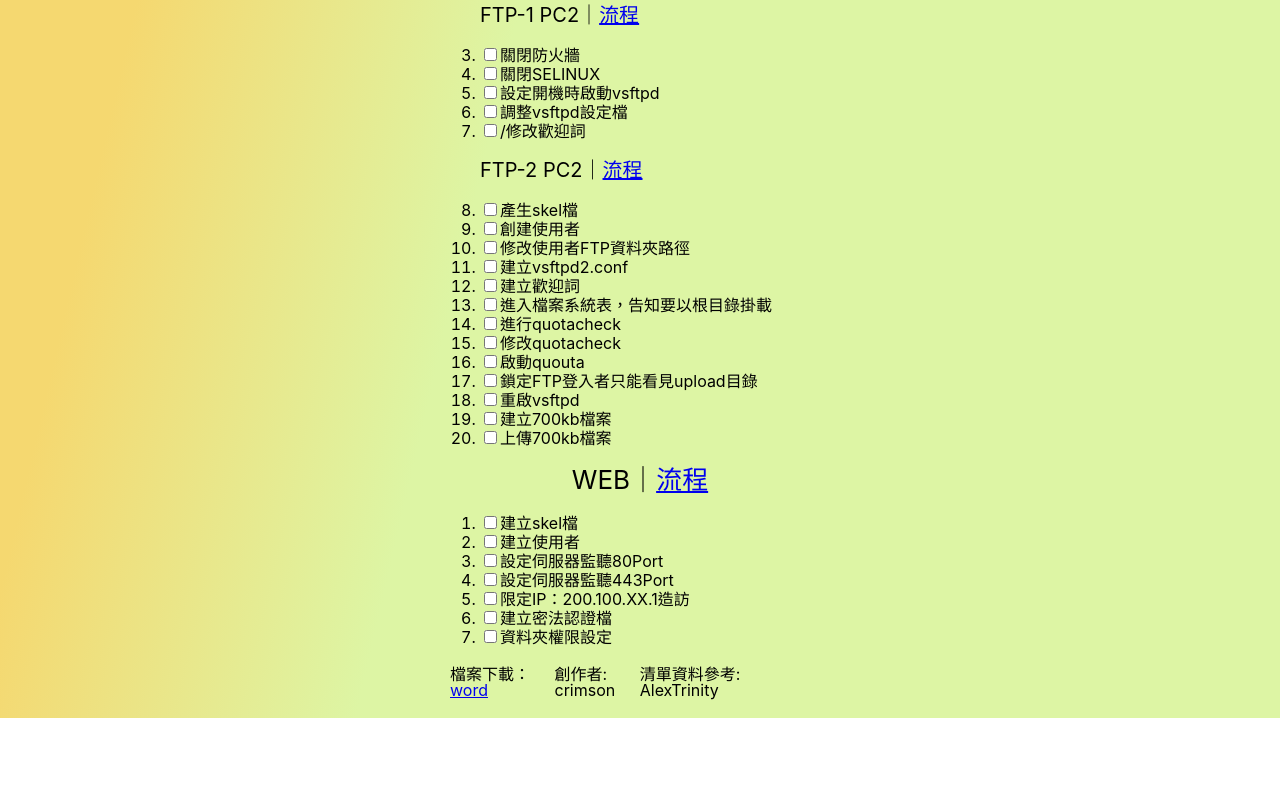
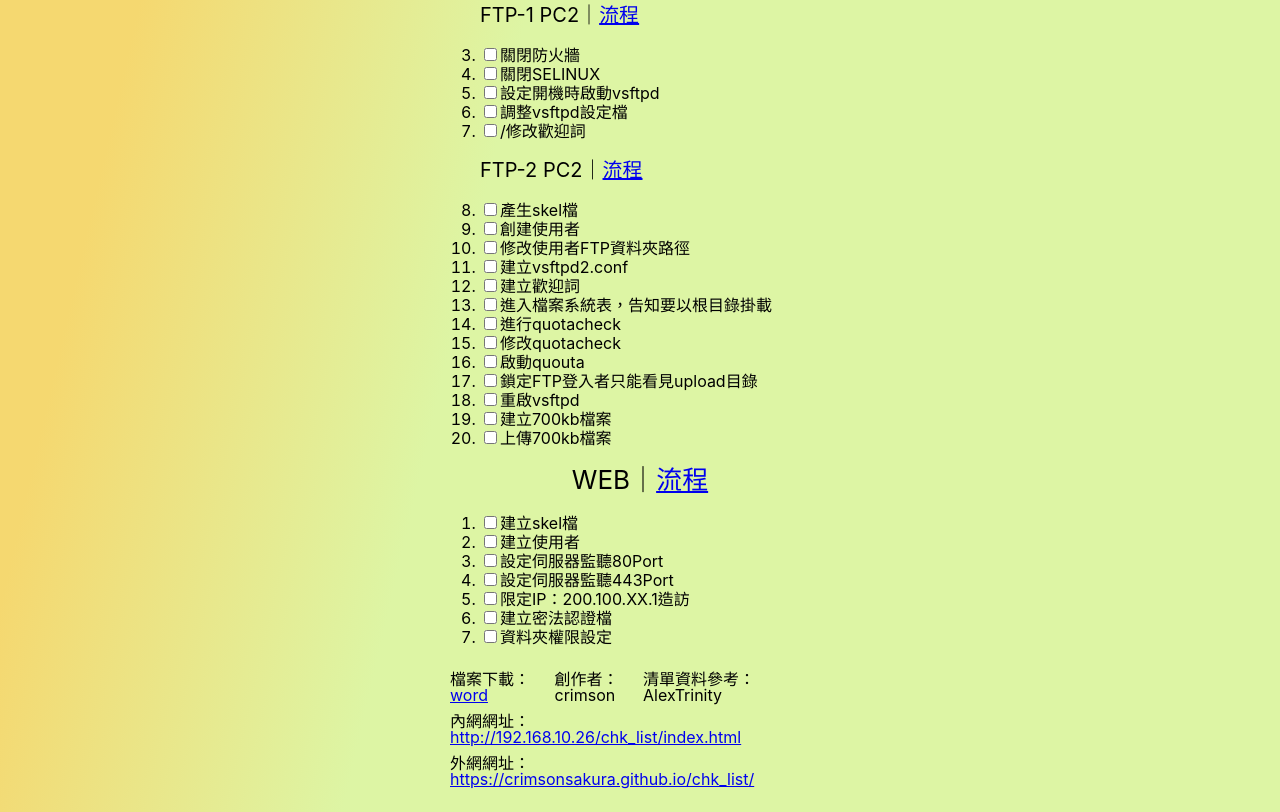
Before and after one commit to crimsonsakura/chk_list, a plain HTML site: page index.html in a window 1280 px wide. Shown: the part 409-1221 px from the top of the page. Before the commit the page ends 1127 px from the top, so only its background shows below. Drawn offline with Linux system fonts and the light colour scheme; some packages are replaced by stand-ins of ours; a script that the page names is missing.

Commit message:
增加網址
增加網址

```diff
--- a/css/all.css
+++ b/css/all.css
@@ -68,4 +68,5 @@ footer{
 footer ul{
     display: inline-block;
     padding: 0 10px 0 10px;
+    margin: 5px 0 5px 0px;
 }
--- a/index.html
+++ b/index.html
@@ -95,12 +95,20 @@
                 <li><a href="#">word</a></li>
             </ul>
             <ul>
-                <li>創作者:</li>
+                <li>創作者：</li>
                 <li>crimson</li>
             </ul>
             <ul>
-                <li>清單資料參考:</li>
+                <li>清單資料參考：</li>
                 <li>AlexTrinity</li>
+            </ul>
+            <ul>
+                <li>內網網址：</li>
+                <li><a href="http://192.168.10.26/chk_list/index.html">http://192.168.10.26/chk_list/index.html</a></li>
+            </ul>
+            <ul>
+                <li>外網網址：</li>
+                <li><a href="https://crimsonsakura.github.io/chk_list/">https://crimsonsakura.github.io/chk_list/</a></li>
             </ul>
         </footer>
     </div>
```
